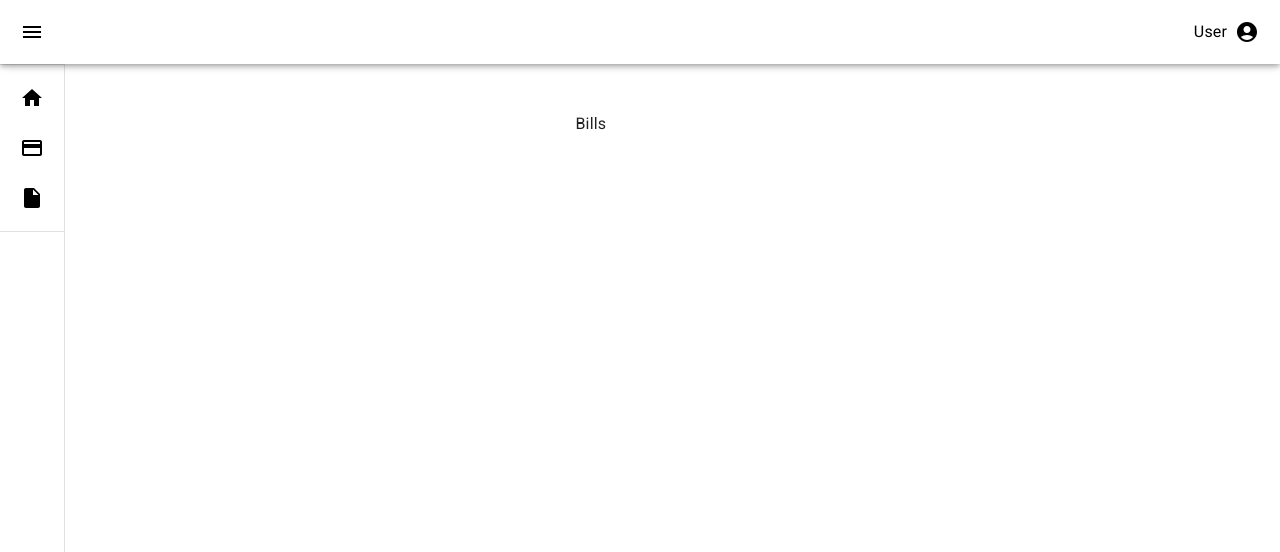
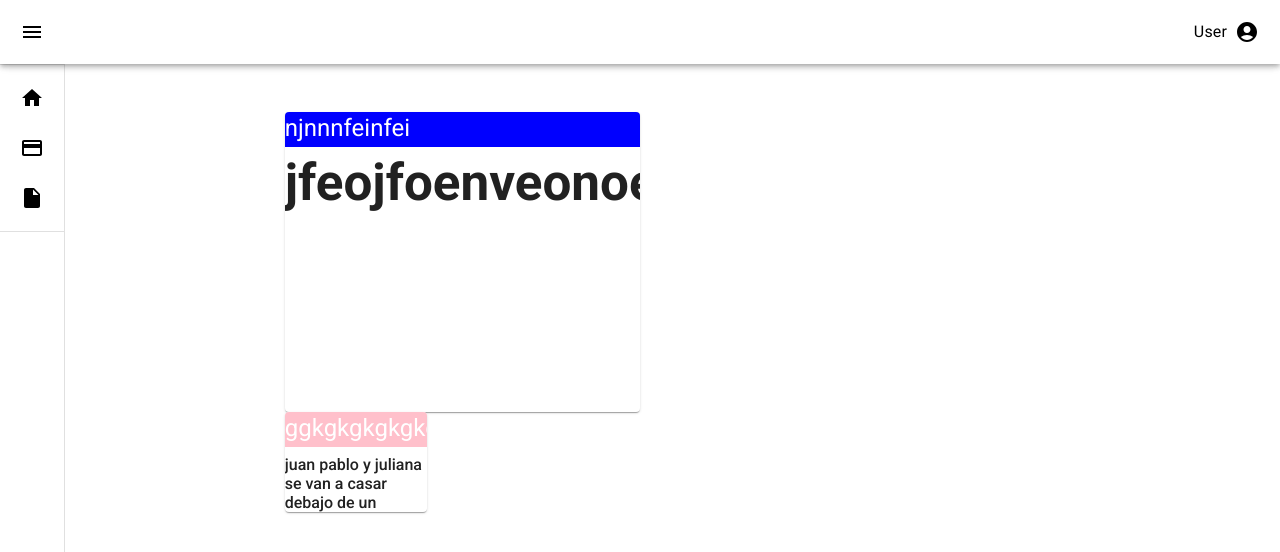
Before and after one commit to JPabloMF/Bills-system, a React (Vite) app: page /dashboard/bills in a window 1280 px wide. Shown: the top 552 px of the page. Built offline with nearby package versions, Linux system fonts and the light colour scheme.

Commit message:
Se crea componente de Card para ser reutilizado en bills

```diff
--- a/src/components/dashboard/bills/index.jsx
+++ b/src/components/dashboard/bills/index.jsx
@@ -1,7 +1,20 @@
+import Card from "../../shared/Card";
+
 function Bills() {
   return (
-    <div>Bills</div>
-  )
+    <box>
+      <Card title="njnnnfeinfei" width="50%" height="300px" color="blue">
+
+        <h1>jfeojfoenveonoeneonveonbpen</h1>
+        </Card>
+      <Card title="ggkgkgkgkgkgkg" width="20%" height="100px" color="pink">
+        <p>
+          juan pablo y juliana se van a casar debajo de un puente tomando agua
+          sal
+        </p>
+      </Card>
+    </box>
+  );
 }
 
-export default Bills
+export default Bills;
--- /dev/null
+++ b/src/components/shared/Card.jsx
@@ -0,0 +1,39 @@
+import * as React from "react";
+import MuiCard from "@mui/material/Card";
+import CardContent from "@mui/material/CardContent";
+import Typography from "@mui/material/Typography";
+import { Button, CardActionArea, CardActions } from "@mui/material";
+import { red } from "@mui/material/colors";
+
+function Card({ width, height, mr, ml, color, children, title }) {
+  return (
+    <div>
+      <MuiCard
+        sx={{
+          width,
+          height,
+          mr,
+          ml,
+        }}
+      >
+        <CardActionArea>
+          <CardContent>
+            <Typography
+              gutterBottom
+              variant="h5"
+              minHeight="35px"
+              color="#FFFFFF"
+              bgcolor={color}
+              component="div"
+            >
+              {title}
+            </Typography>
+            {children}
+          </CardContent>
+        </CardActionArea>
+      </MuiCard>
+    </div>
+  );
+}
+
+export default Card;
```
